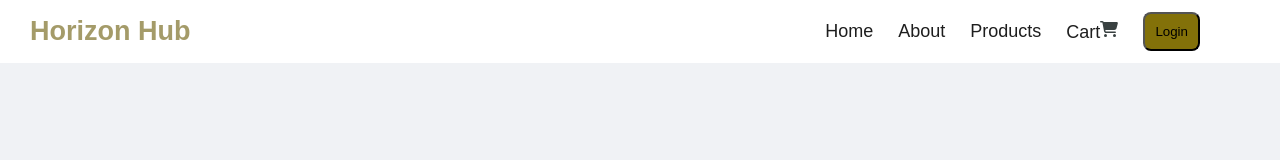
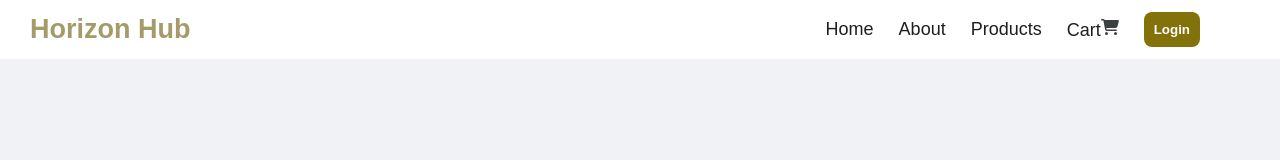
Before and after one commit to Bolaji87/horizon-hub, a React (Vite) app: page /login in a window 1280 px wide. Shown: the top 160 px of the page. Built offline with nearby package versions, Linux system fonts and the light colour scheme.

Commit message:
feat:change styles

```diff
--- a/src/components/Appnav/Navbar.module.css
+++ b/src/components/Appnav/Navbar.module.css
@@ -30,10 +30,12 @@
   display: inline-block;
 }
 .login {
-  background-color: #ceaf039a;
   background-color: rgb(131, 113, 9);
+  color: #ffffff;
   padding: 10px;
+  font-weight: 600;
   width: fit-content;
+  border: none;
   border-radius: 8px;
   -webkit-border-radius: 8px;
   -moz-border-radius: 8px;
```
